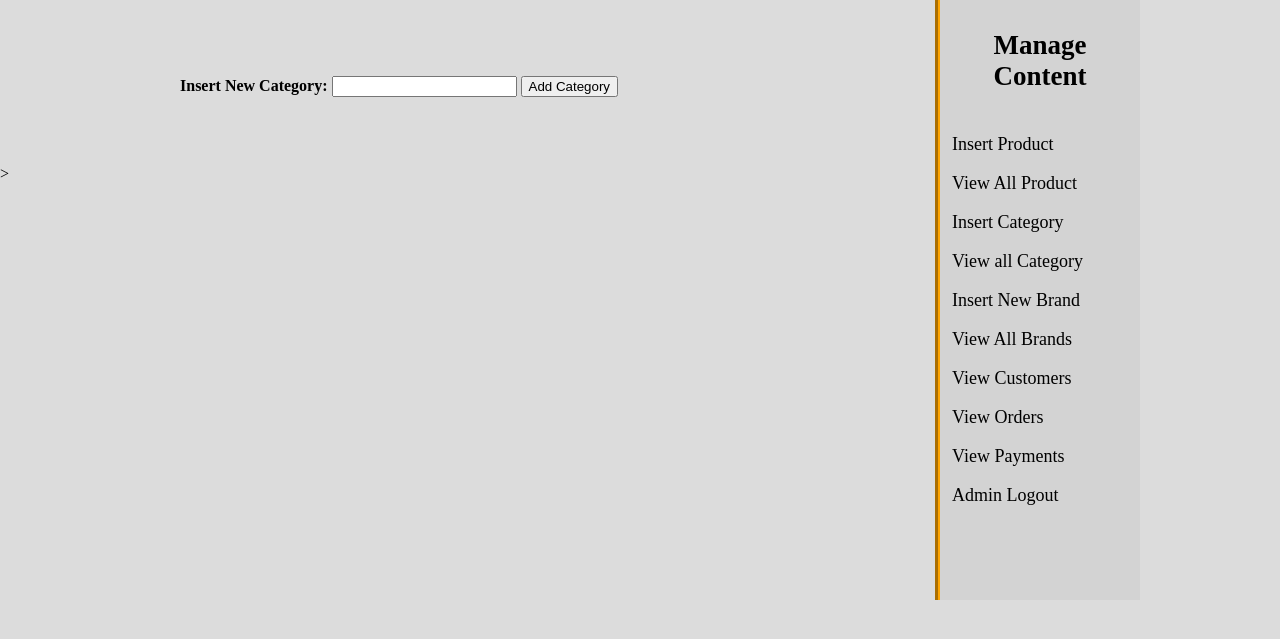
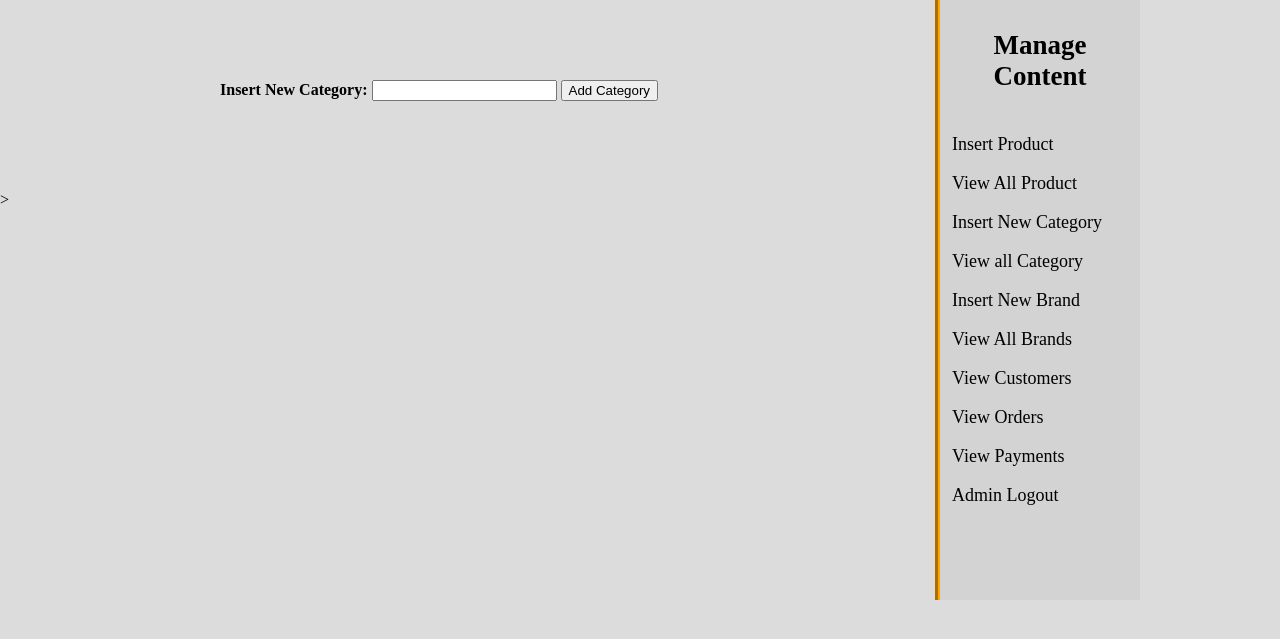
Before and after one commit to BarrySturgeon/PHP-Commerce, a PHP site: page /admin_area/index.php?insert_cat in a window 1280 px wide. Shown: the part 125-764 px from the top of the page. Run offline with PHP 8.4, Linux system fonts and the light colour scheme.

Commit message:
Visual changes.

```diff
--- a/ecommerce/admin_area/index.php
+++ b/ecommerce/admin_area/index.php
@@ -23,7 +23,7 @@
 
 			<a href="index.php?insert_product">Insert Product</a>
 			<a href="index.php?view_product">View All Product</a>
-			<a href="index.php?insert_cat">Insert Category</a>
+			<a href="index.php?insert_cat">Insert New Category</a>
 			<a href="index.php?view_cats">View all Category</a>
 			<a href="index.php?insert_brand">Insert New Brand</a>
 			<a href="index.php?view_brands">View All Brands</a>
--- a/ecommerce/admin_area/insert_cat.php
+++ b/ecommerce/admin_area/insert_cat.php
@@ -1,33 +1,27 @@
 
+<form action="" method="post" style="padding:80px;">
 
-<form action="" method="post" style="padding: 40px;">
-
-	<br>
-	<br>
-
-	<b>Insert New Category:</b>
-	<input type="text" name="new_cat" required/>
-	<input type="submit" name="add_cat" value="Add Category"/>
-	<br>
-	<br>
-
+<b>Insert New Category:</b>
+<input type="text" name="new_cat" required/>
+<input type="submit" name="add_cat" value="Add Category" />
 
 </form>
 
 <?php
+include("includes/db.php");
 
-	include("includes/db.php");
 
-	if (isset($_POST['add_cat'])) {
+
+	if(isset($_POST['add_cat'])){
 
 		$new_cat = $_POST['new_cat'];
 		$insert_cat = "insert into categories (cat_title) values ('$new_cat')";
 		$run_cat = mysqli_query($con, $insert_cat);
 
-		if ($run_cat) {
+		if($run_cat){
 			echo "<script>alert('New Category has been inserted!')</script>";
-			echo "<script>window.open('index.php?view_cats','_self')</script>";
-		}
+			echo "<script>window.open('index.php?insert_cat','_self')</script>";
+	}
 	}
 
 ?>
--- a/ecommerce/index.php
+++ b/ecommerce/index.php
@@ -28,7 +28,7 @@
 			<!--Header starts here-->
 			<div  class="header_wrapper">
 
-				<a href="index.php"><img id="logo" src="images/logo.PNG"></a>
+				<a href="index.php"><img id="logo" src="images/new2.png"></a>
 
 			</div>
 			<!--Header ends here-->
--- a/ecommerce/styles/style.css
+++ b/ecommerce/styles/style.css
@@ -27,7 +27,7 @@ footer, header, hgroup, menu, nav, section {
 	display: block;
 }body{
 	font-family: 'Poppins', sans-serif;
-	background: url(/ecommerce/images/tic-tac-toe.png) repeat 0 0;
+	background: url(/ecommerce/images/what-the-hex-dark.png) repeat 0 0;
 	/*font-family: 'Old Standard TT', serif;*/
 	/*font-family: 'Cormorant Garamond', serif;*/
 
```
Also changed, not shown: ecommerce/images/dark_embroidery.png (added), ecommerce/images/dark_exa.png (added), ecommerce/images/dark_exa_@2X.png (added), ecommerce/images/escheresque_ste.png (added), ecommerce/images/escheresque_ste_@2X.png (added), ecommerce/images/moulin.png (added), ecommerce/images/moulin_@2X.png (added), ecommerce/images/new.png (added), ecommerce/images/new2.png (added), ecommerce/images/new3.png (added), ecommerce/images/spirationdark.png (added), ecommerce/images/what-the-hex-dark.png (added).
